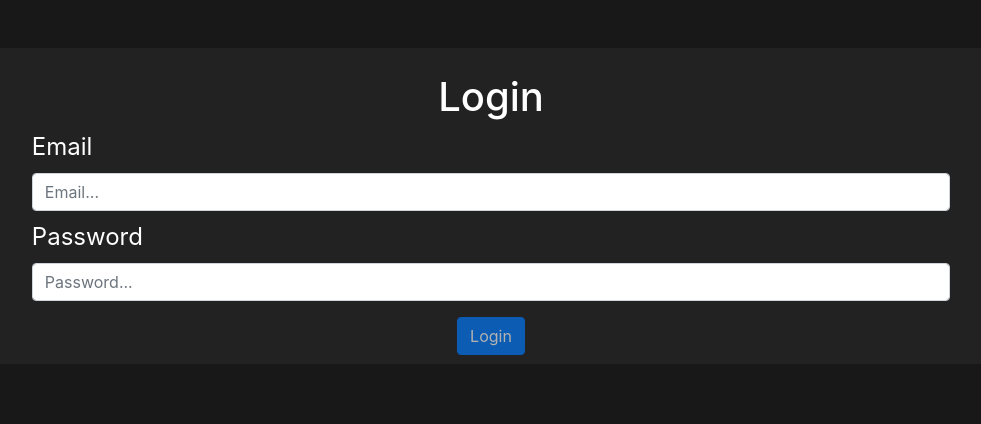
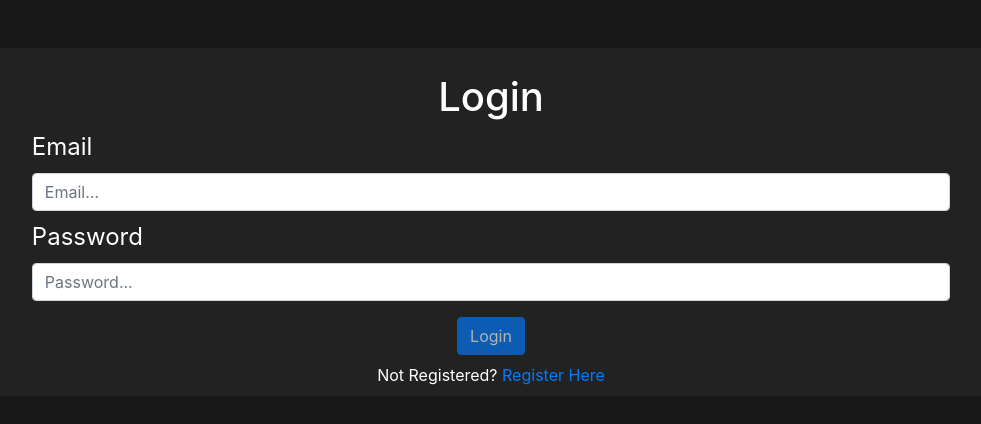
Before and after one commit to CyrusWarner/IIM-Angular-Front-End, an Angular app: page /login in a window 1280 px wide. Shown: the top 424 px of the page, without its empty margins (149-1130 px from the left). Built offline with nearby package versions, Linux system fonts and the light colour scheme.

Commit message:
Added a link for if a user needs to register on Login component html.

```diff
--- a/src/app/pages/login/login.component.css
+++ b/src/app/pages/login/login.component.css
@@ -25,9 +25,15 @@ label {
   color: red
 }
 
-.login-btn {
+.login-footer {
   display: flex;
   justify-content: center;
+}
+
+.register-link {
+  text-align: center;
+  color: white;
+  margin-bottom: 8px;
 }
 
 .login-failed-error {
--- a/src/app/pages/login/login.component.html
+++ b/src/app/pages/login/login.component.html
@@ -42,7 +42,7 @@
           >
             Please enter your password to login
           </div>
-          <div class="login-btn">
+          <div class="login-footer">
             <button
               [disabled]="loginForm.invalid"
               class="btn btn-primary mb-2 mt-2"
@@ -51,6 +51,7 @@
               Login
             </button>
           </div>
+          <div class="register-link" >Not Registered? <a [routerLink]="['/register']">Register Here</a></div>
         </div>
       </div>
       <div class="col-1"></div>
--- a/src/app/services/account/account-service.ts.service.ts
+++ b/src/app/services/account/account-service.ts.service.ts
@@ -3,7 +3,7 @@ import { HttpClient } from '@angular/common/http';
 import { IRegisterUser } from 'src/app/models/IRegisterUser';
 import { ICurrentUser } from 'src/app/models/ICurrentUser';
 import { ILoginUser } from 'src/app/models/ILoginUser';
-import { tap, catchError, map } from 'rxjs/operators';
+import { tap, catchError } from 'rxjs/operators';
 import { of } from 'rxjs';
 @Injectable()
 export class AccountService {
```
